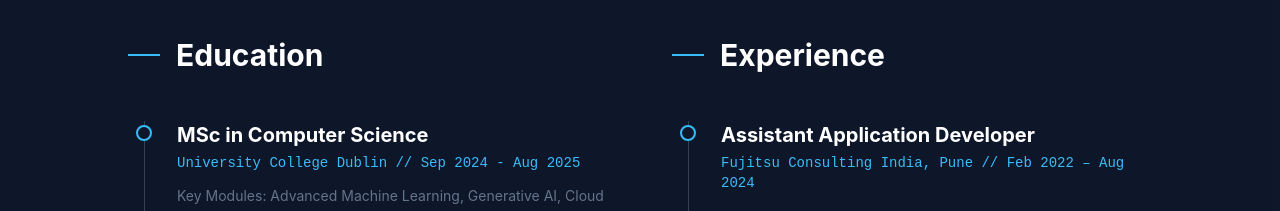
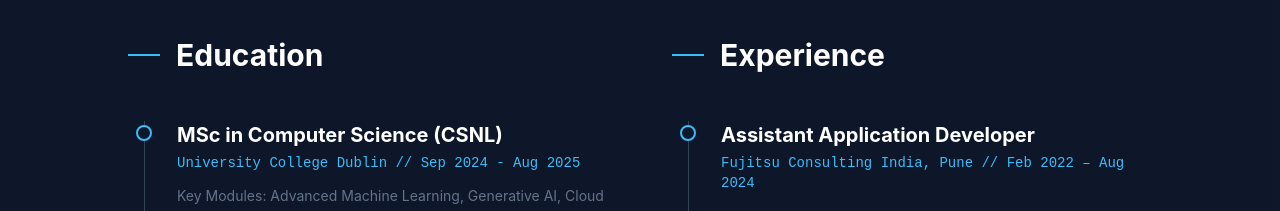
Before and after one commit to syed-athar-hussain/syed-athar-hussain.github.io, a React (Vite) app: page /#/ in a window 1280 px wide. Shown: the part 1300-1511 px from the top of the page. Built offline with nearby package versions, Linux system fonts and the light colour scheme.

Commit message:
Configure Vite, HashRouter, and GitHub Actions for deployment

```diff
--- a/src/data.js
+++ b/src/data.js
@@ -16,7 +16,7 @@ export const profile = {
 
 export const education = [
   {
-    degree: "MSc in Computer Science",
+    degree: "MSc in Computer Science (CSNL)",
     institution: "University College Dublin",
     time: "Sep 2024 - Aug 2025",
     details: "Key Modules: Advanced Machine Learning, Generative AI, Cloud Computing, Data Visualization, Big Data, Data Science."
```
